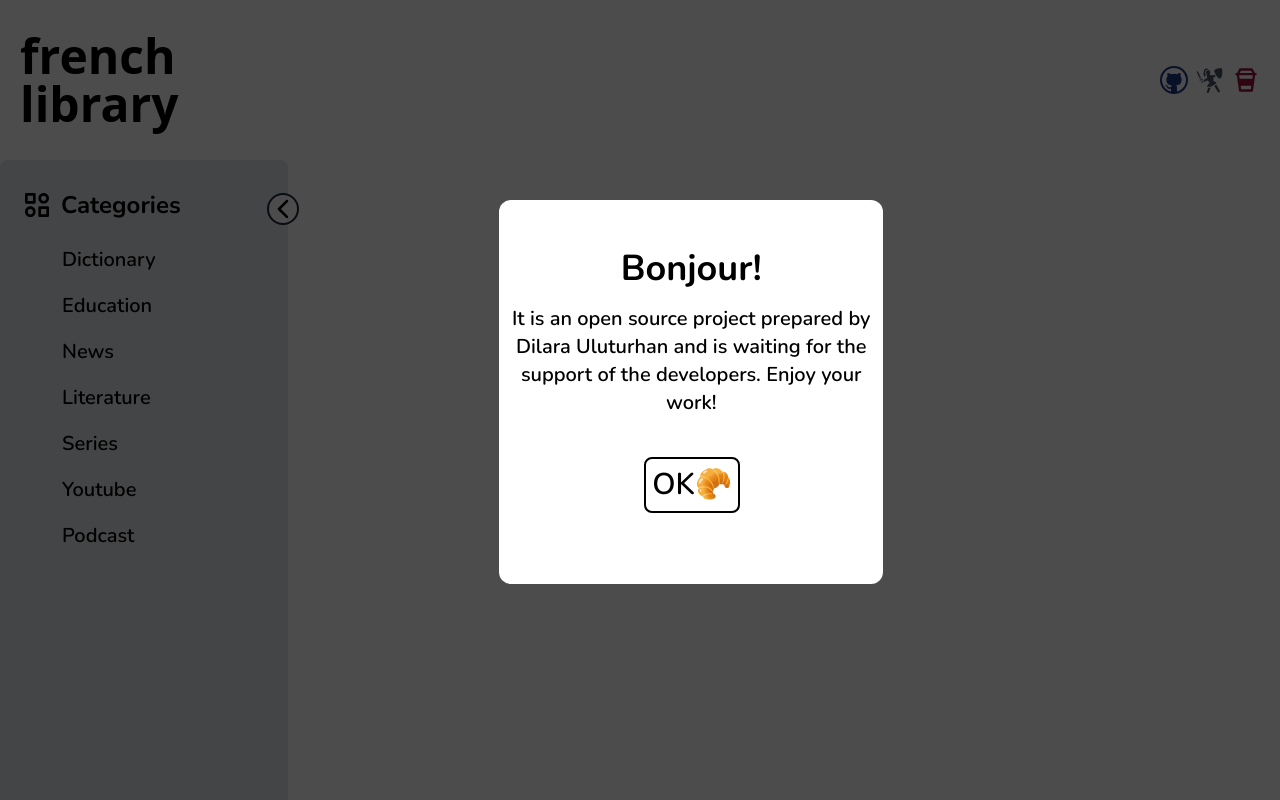
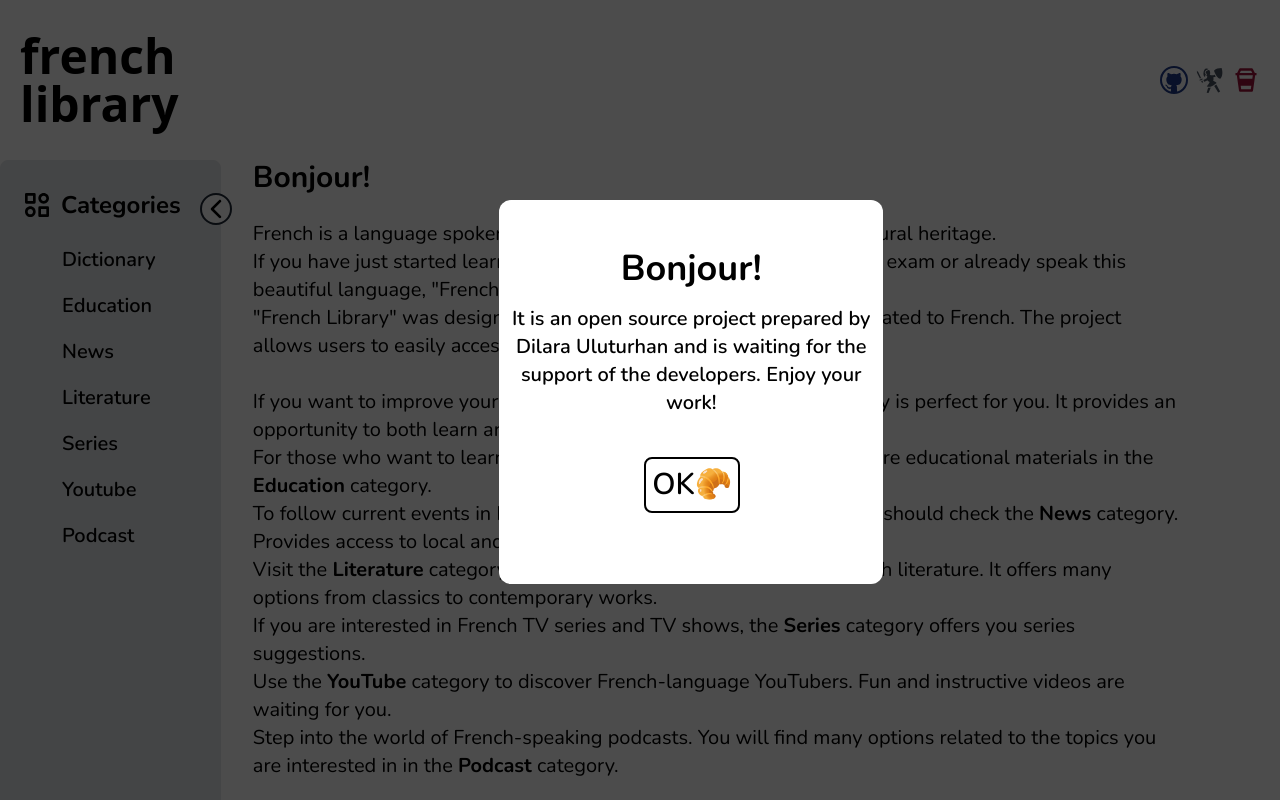
Before and after one commit to dilarauluturhan/french-library, a React (Create React App) app: page / in a window 1280 px wide. Shown: the top 800 px of the page. Built offline with nearby package versions, Linux system fonts and the light colour scheme.

Commit message:
feat: add introduction

```diff
--- a/src/components/Main.js
+++ b/src/components/Main.js
@@ -20,7 +20,7 @@ const Main = () => {
   return (
     <main className='font-nunito flex'>
       <div
-        className={`${open ? 'w-72' : 'w-20'} duration-300 h-screen p-5 pt-7 bg-gray-200 relative border rounded-lg`}
+        className={`${open ? 'w-80' : 'w-20'} duration-300 h-screen p-5 pt-7 bg-gray-200 relative border rounded-lg`}
       >
         <IoIosArrowBack
           className={`absolute cursor-pointer -right-3 top-8 w-8 h-8 border-2 border-gray-800 rounded-full bg-white ${!open && 'rotate-180'}`}
@@ -46,6 +46,22 @@ const Main = () => {
           ))}
         </ul>
       </div>
+      <div className={`pl-8 ${activeCategory ? 'hidden' : ''}`}>
+        <h1 className='text-3xl font-bold'>Bonjour!</h1><br />
+        <p className='text-xl'>
+          French is a language spoken around the world and has a very rich cultural heritage. <br />If you have just started learning French, are preparing for the Delf/Dalf exam or already speak this beautiful language, "French Library" is for you!<br />
+          "French Library" was designed as a tool for you to access resources related to French. The project allows users to easily access resources based on their interests.<br /><br />
+          If you want to improve your French vocabulary, the <b>Dictionary</b> category is perfect for you. It provides an opportunity to both learn and practice.<br />
+          For those who want to learn the French language more deeply, there are educational materials in the <b>Education</b> category.<br />
+          To follow current events in France and French-speaking countries, you should check the <b>News</b> category. Provides access to local and international news.<br />
+          Visit the <b>Literature</b> category to plunge into the magical world of French literature. It offers many options from classics to contemporary works.<br />
+          If you are interested in French TV series and TV shows, the <b>Series</b> category offers you series suggestions.<br />
+          Use the <b>YouTube</b> category to discover French-language YouTubers. Fun and instructive videos are waiting for you.<br />
+          Step into the world of French-speaking podcasts. You will find many options related to the topics you are interested in in the <b>Podcast</b> category.<br /><br />
+          "French Library" is a treasure chest for anyone who wants to better understand and learn the French language and culture.<br /> Browse through categories, browse the resources you want, and start exploring the world of French. <br /><br />
+          Start your French adventure with the "French Library" and discover the beauties of the language.🥳
+        </p>
+      </div>
       <div className='p-7 ml-5 mt-1 pt-0 flex-1 h-screen'>
         <ul className='grid grid-cols-1 sm:grid-cols-2 lg:grid-cols-3 gap-x-3 gap-y-6'>
           {DATA
```
